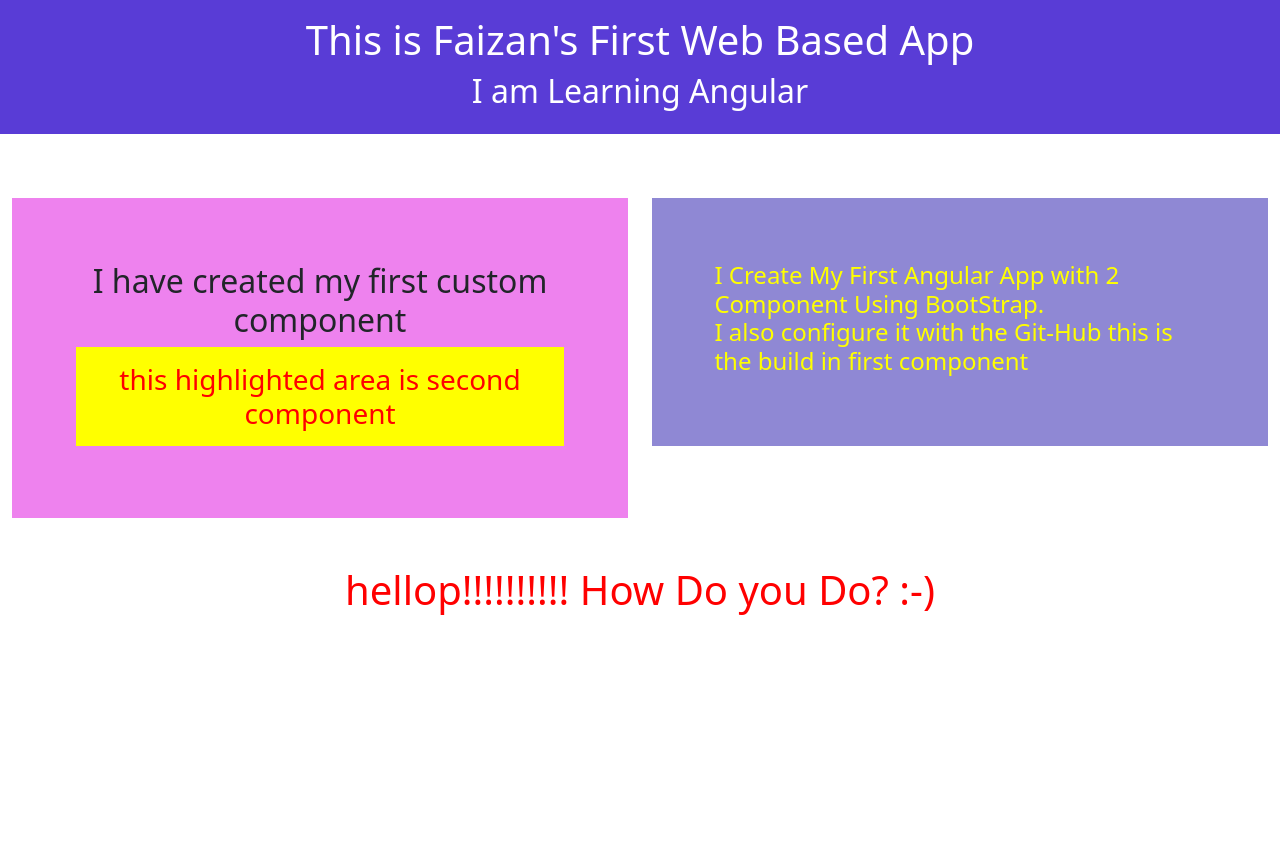
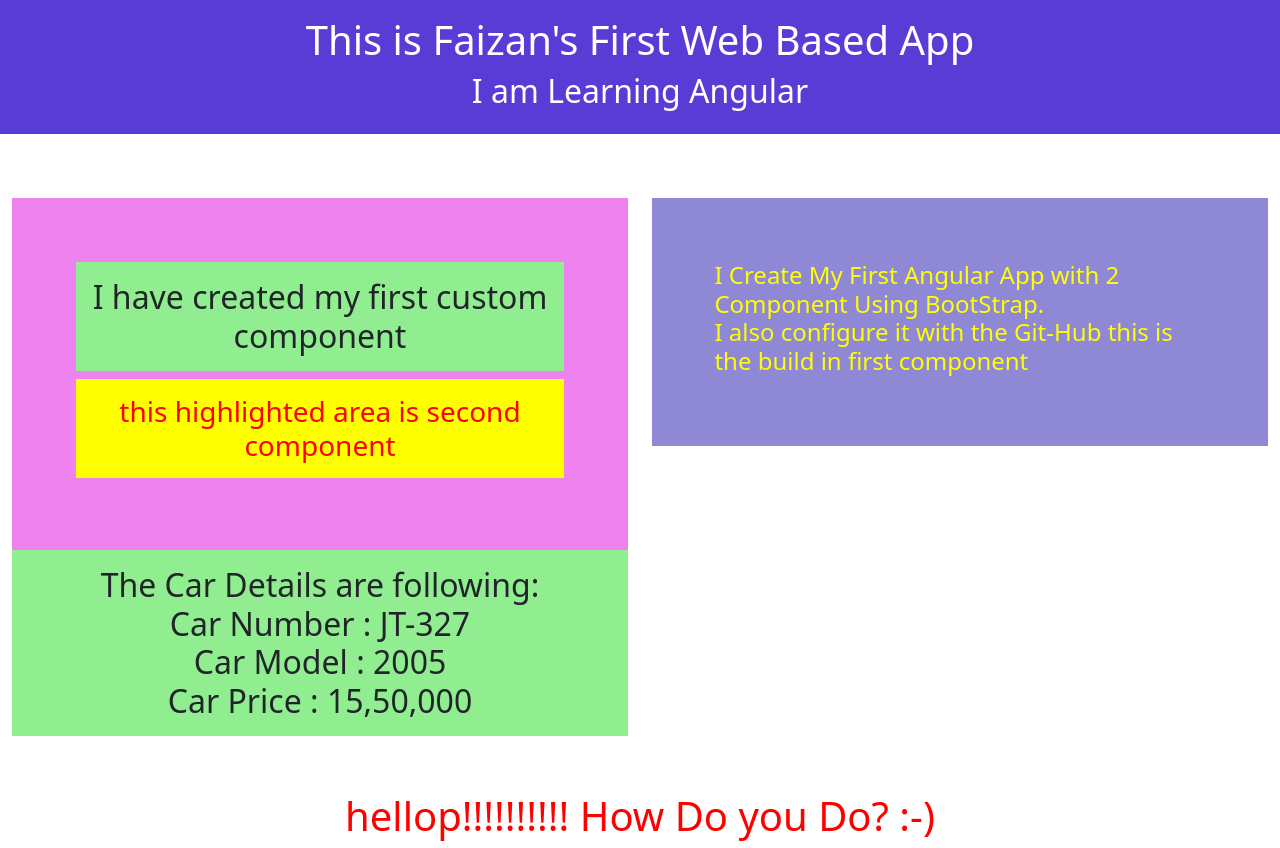
Before and after one commit to muhammadfaizannaheem/MyAngularApp, an Angular app: page / in a window 1280 px wide. Before the commit the page ends 800 px from the top, so only its background shows below. Built offline with nearby package versions, Linux system fonts and the light colour scheme.

Commit message:
6th Commit

```diff
--- a/src/app/CarDetails/carDetail.component.ts
+++ b/src/app/CarDetails/carDetail.component.ts
@@ -6,5 +6,7 @@ import { Component } from "@angular/core";
     styleUrls: ['./carDetails.component.css']
 })
 export class CarDetailsComponent{
-
+    carNumber : string = "JT-327";
+    carModel : string = "2005";
+    carPrice : string= "15,50,000";
 }
--- a/src/app/CarDetails/carDetails.component.css
+++ b/src/app/CarDetails/carDetails.component.css
@@ -4,9 +4,10 @@ div {
     padding: 4rem;
 }
 
-.h2 {
+h2 {
     text-align: center;
     padding: 1rem;
+    background: lightgreen;
 }
 
 h3 {
--- a/src/app/CarDetails/carDetails.component.html
+++ b/src/app/CarDetails/carDetails.component.html
@@ -6,3 +6,10 @@
         this highlighted area is second component
     </h3>
 </div>
+
+<h2>
+    The Car Details are following:
+    <br> Car Number : {{ carNumber}}
+    <br> Car Model : {{ carModel}}
+    <br> Car Price : {{ carPrice}}
+</h2>
```
